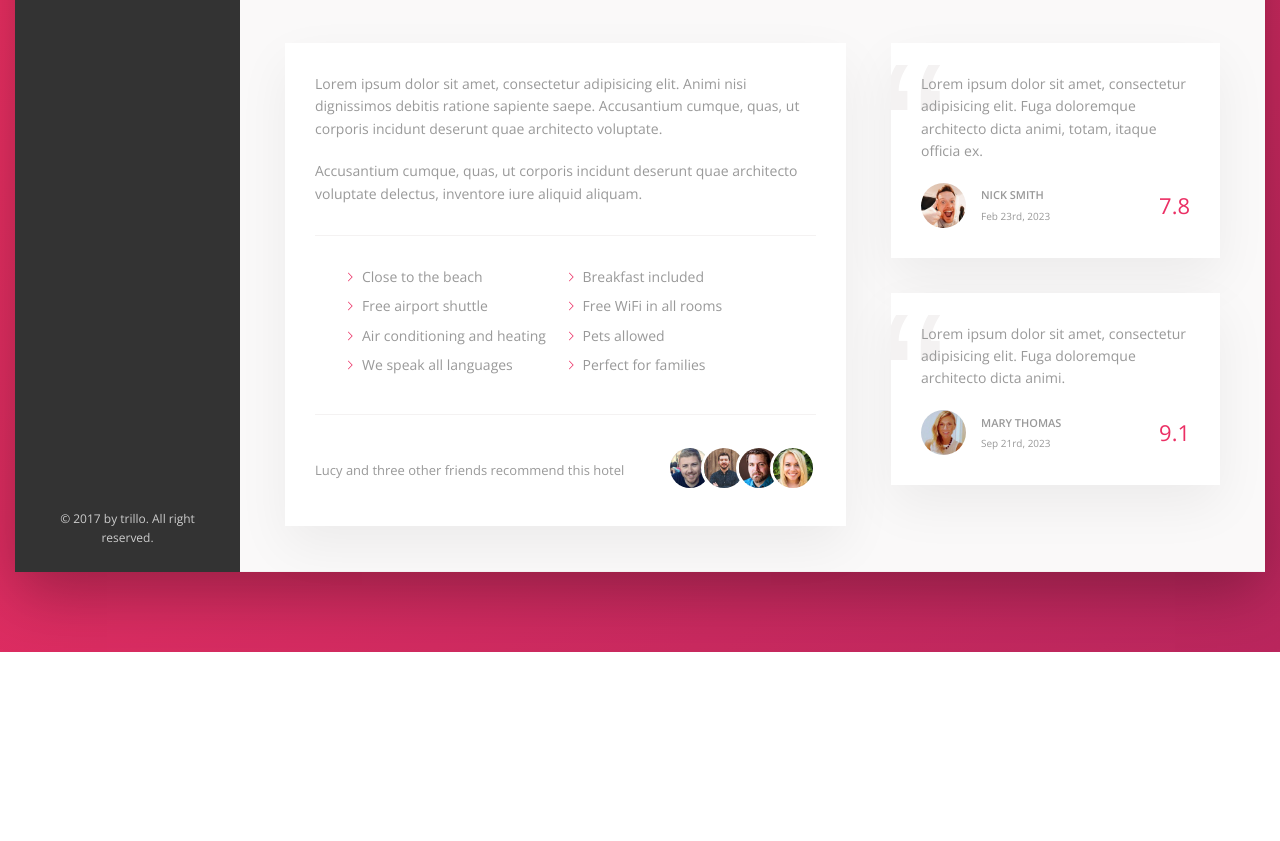
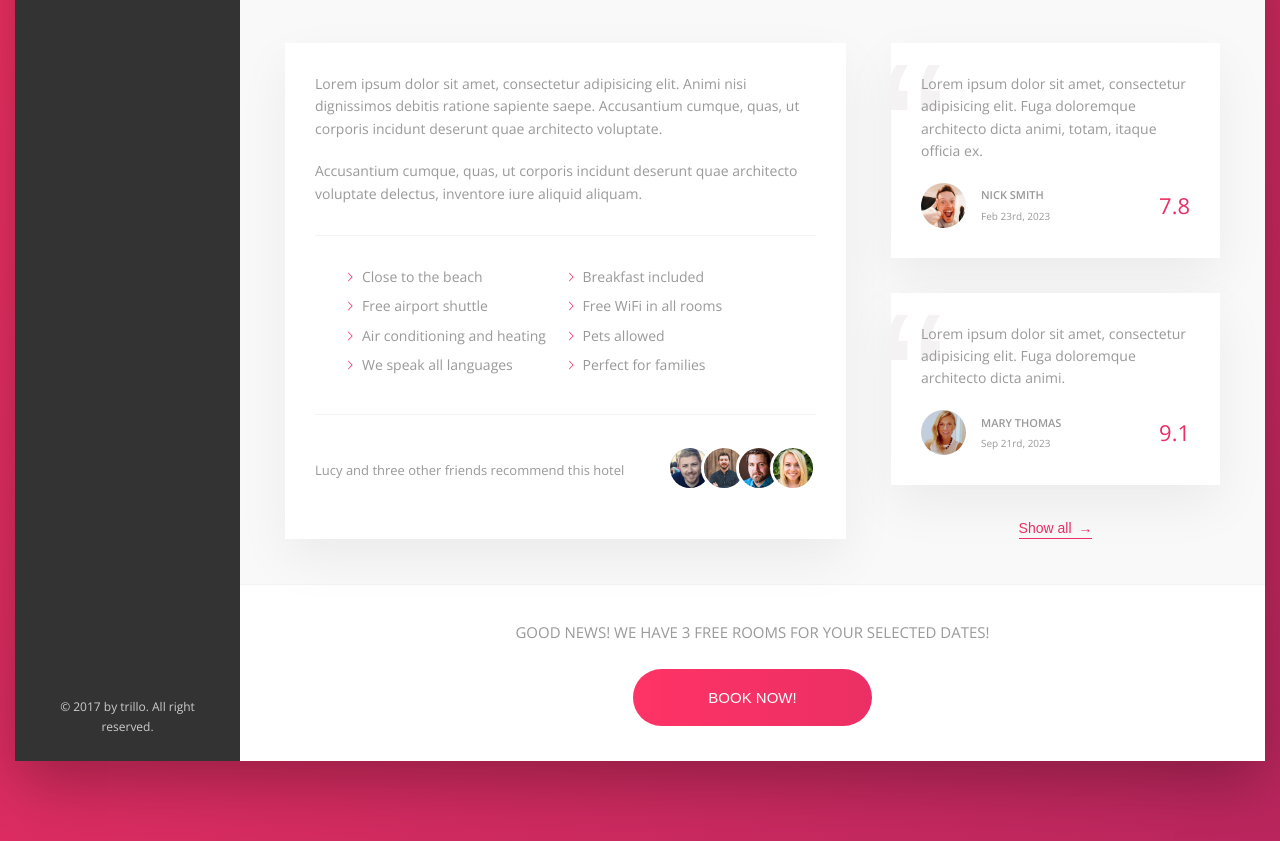
Before and after one commit to KarolinaKotwica/Hotel-project-html-css, a website: page index.html in a window 1280 px wide. Shown: the part 620-1461 px from the top of the page. Before the commit the page ends 1272 px from the top, so only its background shows below. Drawn offline with nearby package versions, Linux system fonts and the light colour scheme.

Commit message:
Style reviews and button

```diff
--- a/index.html
+++ b/index.html
@@ -198,8 +198,20 @@
                                     <div class="review__rating">9.1</div>
                                 </figcaption>
                             </figure>
+
+                            <button class="btn-inline">Show all <span>&rarr;</span></button>
                         </div>
 
+                    </div>
+
+                    <div class="cta">
+                        <h2 class="cta__book-now">
+                            Good news! We have 3 free rooms for your selected dates!
+                        </h2>
+                        <button class="btn">
+                            <span class="btn__visible">Book now!</span>
+                            <span class="btn__invisible">Only 3 rooms left!</span>
+                        </button>
                     </div>
 
                 </main>
--- a/sass/_components.scss
+++ b/sass/_components.scss
@@ -261,9 +261,18 @@
         background-color: transparent;
         transition: .2s;
 
+        & span {
+            margin-left: .3rem;
+            transition: margin-left .2s;
+        }
+
         &:hover {
             color: var(--color-grey-dark-1);
             cursor: pointer;
+
+            span {
+                margin-left: 8px;
+            }
         }
 
         &:focus {
@@ -303,6 +312,7 @@
             mask-image: url(../img/chevron-thin-right.svg);
             -webkit-mask-image: url(../img/chevron-thin-right.svg);
             -webkit-mask-size: cover;
+            mask-size: cover;
         }
     }
 
@@ -394,3 +404,62 @@
         z-index: 1;
     }
 }
+
+
+// Cta
+.cta {
+    padding: 3.5rem 0;
+    text-align: center;
+    position: relative;
+
+    &__book-now {
+        text-transform: uppercase;
+        font-size: 1.5rem;
+        font-weight: 300;
+        margin-bottom: 2.5rem;
+    }
+}
+
+.btn {
+    font-size: 1.5rem;
+    border: none;
+    font-weight: 300;
+    text-transform: uppercase;
+    border-radius: 100px;
+    background-image: linear-gradient(to right, var(--color-primary-light), var(--color-primary));
+    color: #fff;
+    overflow: hidden;
+    position: relative;
+
+    & > * {
+        transition: all .2s;
+        display: inline-block;
+        height: 100%;
+        width: 100%;
+    }
+
+    &__visible {
+        padding: 2rem 7.5rem;
+    }
+
+    &__invisible {
+        position: absolute;
+        left: 0;
+        top: -100%;
+        padding: 2rem 0;
+        transition: all .2s;
+    }
+
+    &:hover {
+        background-image: linear-gradient(to left, var(--color-primary-light), var(--color-primary));
+    }
+
+    &:hover &__visible {
+        transform: translateY(100%);
+    }
+
+    &:hover &__invisible {
+        top: 0;
+    }
+
+}
--- a/sass/_layout.scss
+++ b/sass/_layout.scss
@@ -53,4 +53,8 @@
 
 .user-reviews {
     flex: 1;
+
+    display: flex;
+    flex-direction: column;
+    align-items: center;
 }
```
Also changed, not shown: css/style.css.
